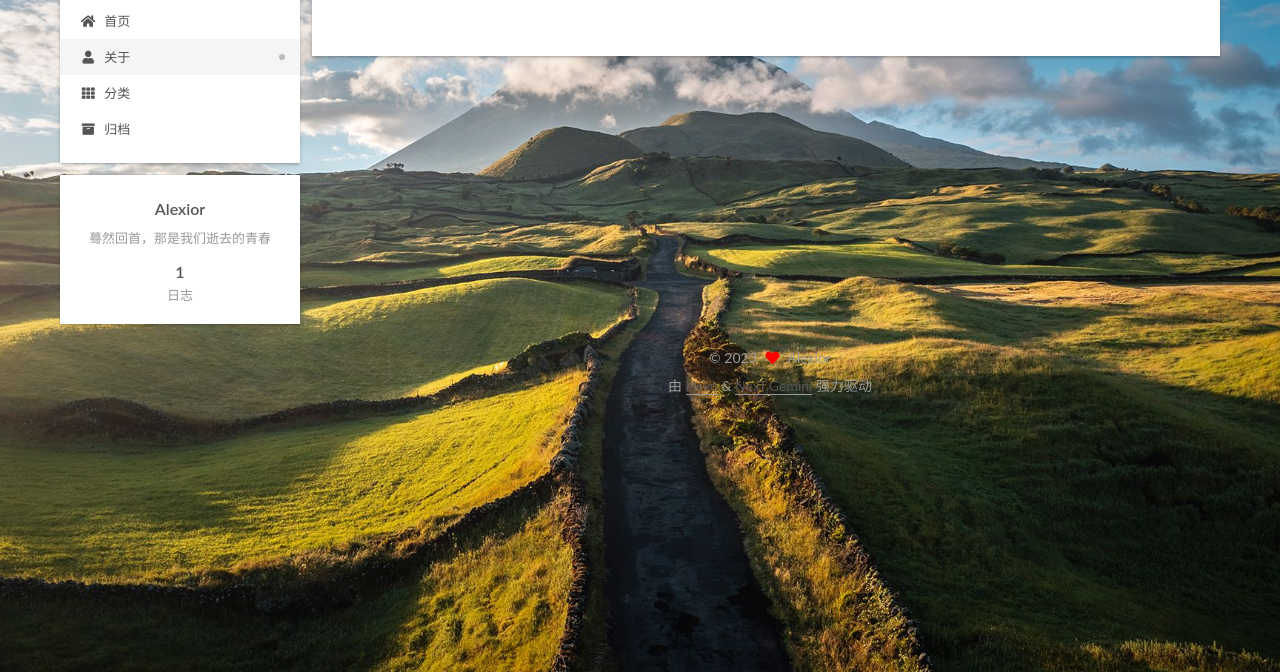
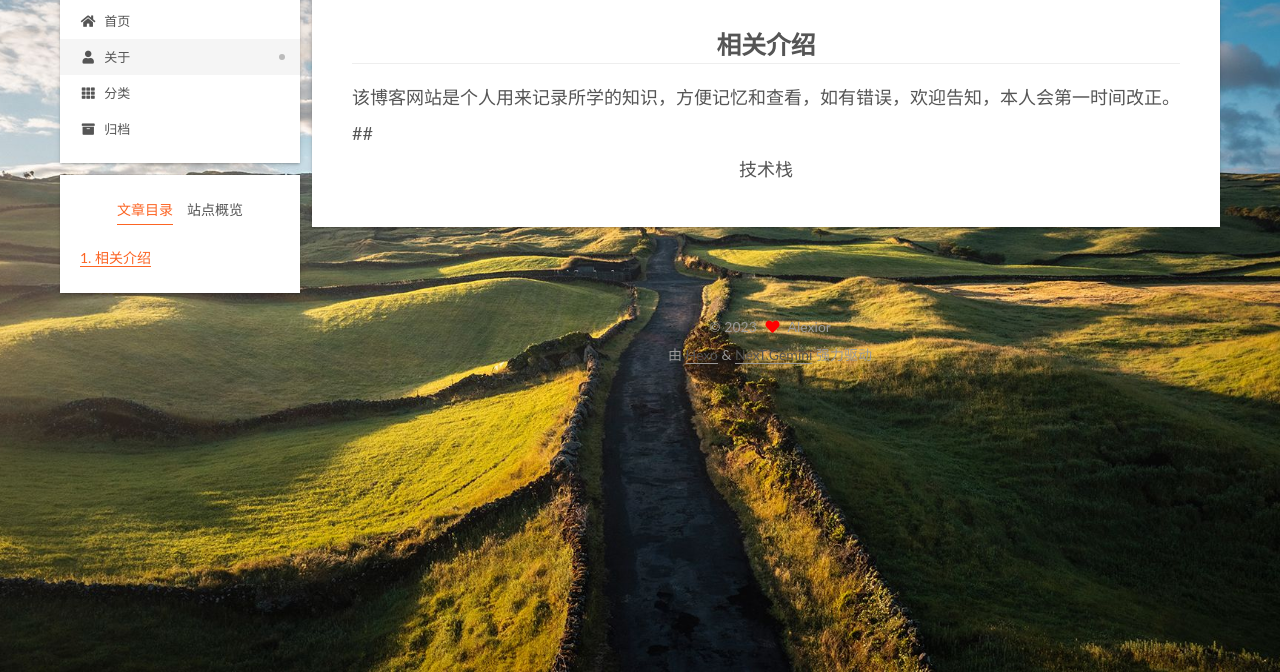
Before and after one commit to huangISK/huangISK.github.io, a plain HTML site: page about/index.html in a window 1280 px wide. Shown: the part 128-800 px from the top of the page. Drawn offline with Linux system fonts and the light colour scheme; files whose address does not match are found by name.

Commit message:
Site updated: 2023-03-16 16:03:23

```diff
--- a/about/index.html
+++ b/about/index.html
@@ -20,15 +20,15 @@
     var CONFIG = {"hostname":"example.com","root":"/","scheme":"Gemini","version":"7.8.0","exturl":false,"sidebar":{"position":"left","display":"post","padding":18,"offset":12,"onmobile":false},"copycode":{"enable":false,"show_result":false,"style":null},"back2top":{"enable":true,"sidebar":false,"scrollpercent":false},"bookmark":{"enable":false,"color":"#222","save":"auto"},"fancybox":false,"mediumzoom":false,"lazyload":false,"pangu":false,"comments":{"style":"tabs","active":null,"storage":true,"lazyload":false,"nav":null},"algolia":{"hits":{"per_page":10},"labels":{"input_placeholder":"Search for Posts","hits_empty":"We didn't find any results for the search: ${query}","hits_stats":"${hits} results found in ${time} ms"}},"localsearch":{"enable":false,"trigger":"auto","top_n_per_article":1,"unescape":false,"preload":false},"motion":{"enable":true,"async":false,"transition":{"post_block":"fadeIn","post_header":"slideDownIn","post_body":"slideDownIn","coll_header":"slideLeftIn","sidebar":"slideUpIn"}}};
   </script>
 
-  <meta name="description" content="蓦然回首，那是我们逝去的青春">
+  <meta name="description" content="相关介绍该博客网站是个人用来记录所学的知识，方便记忆和查看，如有错误，欢迎告知，本人会第一时间改正。 ## 技术栈">
 <meta property="og:type" content="website">
 <meta property="og:title" content="about">
 <meta property="og:url" content="http://example.com/about/index.html">
 <meta property="og:site_name" content="Human Instrumentality Project">
-<meta property="og:description" content="蓦然回首，那是我们逝去的青春">
+<meta property="og:description" content="相关介绍该博客网站是个人用来记录所学的知识，方便记忆和查看，如有错误，欢迎告知，本人会第一时间改正。 ## 技术栈">
 <meta property="og:locale" content="zh_CN">
 <meta property="article:published_time" content="2023-03-15T19:06:32.000Z">
-<meta property="article:modified_time" content="2023-03-15T19:08:24.424Z">
+<meta property="article:modified_time" content="2023-03-16T08:01:17.473Z">
 <meta property="article:author" content="Alexior">
 <meta name="twitter:card" content="summary">
 
@@ -179,7 +179,8 @@
 
 
       <div class="post-body">
-
+          <h2 id="相关介绍"><a href="#相关介绍" class="headerlink" title="相关介绍"></a><center>相关介绍</center></h2><center>该博客网站是个人用来记录所学的知识，方便记忆和查看，如有错误，欢迎告知，本人会第一时间改正。</center>
+## <center>技术栈</center>
       </div>
 
 
@@ -240,6 +241,7 @@
 
       <!--noindex-->
       <div class="post-toc-wrap sidebar-panel">
+          <div class="post-toc motion-element"><ol class="nav"><li class="nav-item nav-level-2"><a class="nav-link" href="#%E7%9B%B8%E5%85%B3%E4%BB%8B%E7%BB%8D"><span class="nav-number">1.</span> <span class="nav-text">相关介绍</span></a></li></ol></div>
       </div>
       <!--/noindex-->
 
```
Also changed, not shown: img/headerBackground.jpg (added).
